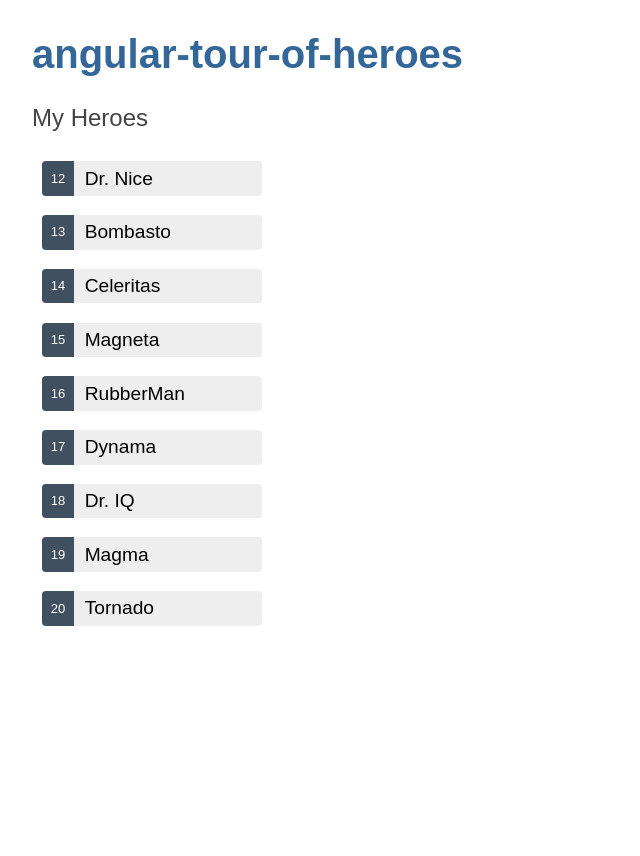
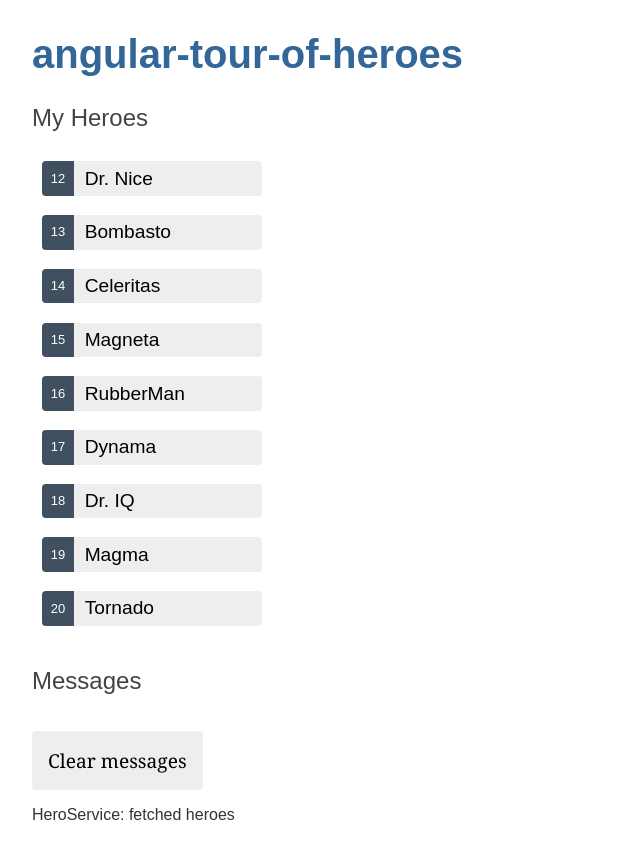
Before and after one commit to C109156016/Angular, an Angular app in the folder angular-tour-of-heroes/: page / in a window 1280 px wide. Shown: the whole page, without its empty margins (0-640 px from the left). Before the commit the page ends 800 px from the top, so only its background shows below. Built offline with nearby package versions, Linux system fonts and the light colour scheme.

Commit message:
新增服務

```diff
--- a/angular-tour-of-heroes/src/app/app.component.html
+++ b/angular-tour-of-heroes/src/app/app.component.html
@@ -1,2 +1,3 @@
 <h1>{{title}}</h1>
 <app-heroes></app-heroes>
+<app-messages></app-messages>
--- a/angular-tour-of-heroes/src/app/app.module.ts
+++ b/angular-tour-of-heroes/src/app/app.module.ts
@@ -5,12 +5,14 @@
 import { AppComponent } from './app.component';
 import { HeroesComponent } from './heroes/heroes.component';
 import { HeroDetailComponent } from './hero-detail/hero-detail.component';
+import { MessagesComponent } from './messages/messages.component';
 
 @NgModule({
   declarations: [
     AppComponent,
     HeroesComponent,
-    HeroDetailComponent
+    HeroDetailComponent,
+    MessagesComponent
   ],
   imports: [
     BrowserModule,
--- /dev/null
+++ b/angular-tour-of-heroes/src/app/hero.service.ts
@@ -0,0 +1,19 @@
+import { MessageService } from './message.service';
+import { Injectable } from '@angular/core';
+import { Observable, of } from 'rxjs';
+import { Hero } from './hero';
+import { HEROES } from './mock-heroes';
+
+@Injectable({
+  providedIn: 'root'
+})
+export class HeroService {
+
+  constructor(private messageService:MessageService) { }
+  getHeroes(): Observable<Hero[]> {
+    const heroes = of(HEROES);
+    this.messageService.add('HeroService: fetched heroes');
+    return heroes;
+  }
+
+}
--- a/angular-tour-of-heroes/src/app/heroes/heroes.component.ts
+++ b/angular-tour-of-heroes/src/app/heroes/heroes.component.ts
@@ -1,18 +1,33 @@
-import { Hero } from './../hero';
-import { Component } from '@angular/core';
-import { HEROES } from '../mock-heroes';
+import { Component, OnInit } from '@angular/core';
+
+import { Hero } from '../hero';
+import { HeroService } from '../hero.service';
+import { MessageService } from '../message.service';
 
 @Component({
   selector: 'app-heroes',
   templateUrl: './heroes.component.html',
   styleUrls: ['./heroes.component.css']
 })
-export class HeroesComponent {
-  heroes = HEROES;
+export class HeroesComponent implements OnInit {
+
   selectedHero?: Hero;
+
+  heroes: Hero[] = [];
+
+  constructor(private heroService: HeroService, private messageService: MessageService) { }
+
+  ngOnInit(): void {
+    this.getHeroes();
+  }
 
   onSelect(hero: Hero): void {
     this.selectedHero = hero;
+    this.messageService.add(`HeroesComponent: Selected hero id=${hero.id}`);
   }
 
+  getHeroes(): void {
+    this.heroService.getHeroes()
+        .subscribe(heroes => this.heroes = heroes);
+  }
 }
--- /dev/null
+++ b/angular-tour-of-heroes/src/app/message.service.ts
@@ -0,0 +1,16 @@
+import { Injectable } from '@angular/core';
+
+@Injectable({
+  providedIn: 'root',
+})
+export class MessageService {
+  messages: string[] = [];
+
+  add(message: string) {
+    this.messages.push(message);
+  }
+
+  clear() {
+    this.messages = [];
+  }
+}
--- /dev/null
+++ b/angular-tour-of-heroes/src/app/messages/messages.component.html
@@ -0,0 +1,8 @@
+<div *ngIf="messageService.messages.length">
+
+  <h2>Messages</h2>
+  <button type="button" class="clear"
+          (click)="messageService.clear()">Clear messages</button>
+  <div *ngFor='let message of messageService.messages'> {{message}} </div>
+
+</div>
```
Also changed, not shown: angular-tour-of-heroes/src/app/messages/messages.component.ts (added, +12 -0 lines), angular-tour-of-heroes/src/app/messages/messages.component.css (added).
